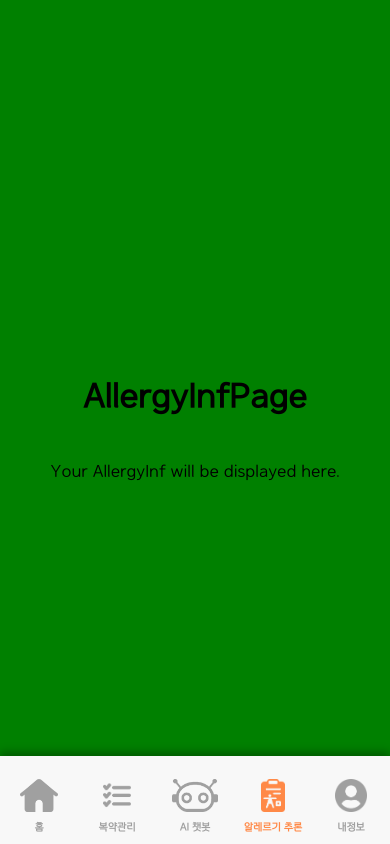
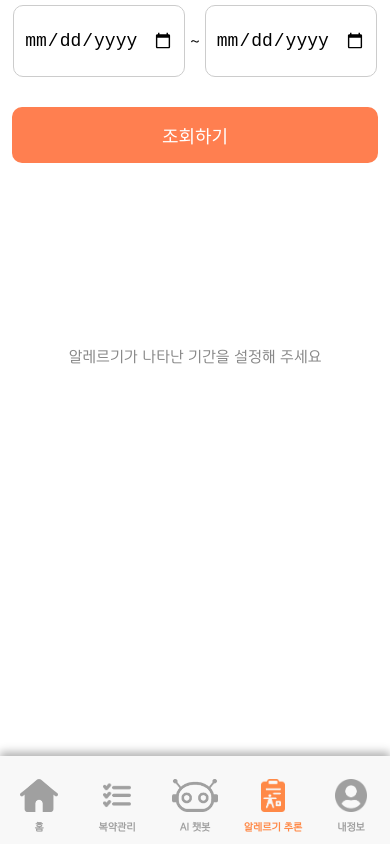
Before and after one commit to KAU-Medicare/Medicare-Frontend, a Vue app: page /allergyInf in a window 390 px wide. Built offline with nearby package versions, Linux system fonts and the light colour scheme; what v-calendar would draw is missing.

Commit message:
추론 상세 정보 페이지 뷰 구현

```diff
--- a/src/components/AllergyInfPage.vue
+++ b/src/components/AllergyInfPage.vue
@@ -1,26 +1,257 @@
 <template>
-  <div class="allergyInf">
-    <h1>AllergyInfPage</h1>
-    <p>Your AllergyInf will be displayed here.</p>
+  <div class="allergy-log">
+    <div class="date-picker">
+      <div>
+        <input type="date" v-model="startDate" />
+      </div>
+      <div>
+        <span>~</span>
+      </div>
+      <div>
+        <input type="date" v-model="endDate" />
+      </div>
+    </div>
+
+    <div class="search-button">
+      <button @click="fetchLogs">조회하기</button>
+    </div>
+
+    <div v-if="logs.length === 0" class="no-data">
+      알레르기가 나타난 기간을 설정해 주세요
+    </div>
+
+    <div v-else class="logs-list">
+      <div v-for="(log, index) in logs" :key="index" class="log-item">
+        <div class="log-content">
+          <h3>발생 일시</h3>
+          <p>{{ log.date }} {{ log.startTime }} ~ {{ log.endTime }}</p>
+          <h4>증상</h4>
+          <div class="symptoms">
+            <span v-for="(symptom, i) in log.symptoms" :key="i" class="tag">{{ symptom }}</span>
+          </div>
+        </div>
+        <div class="log-image">
+          <img :src="log.img" alt="알레르기 증상 사진" />
+        </div>
+      </div>
+    </div>
   </div>
 </template>
 
 <script>
 export default {
-  name: "AllergyInfPage",
+  data() {
+    return {
+      startDate: '',
+      endDate: '',
+      logs: []
+    };
+  },
+  methods: {
+  fetchLogs() {
+    if (!this.startDate || !this.endDate) {
+      alert('시작일과 종료일을 입력하세요.');
+      return;
+    }
+    fetch('/assets/testAllergyList.json')
+      .then(response => {
+        if (!response.ok) {
+          throw new Error('데이터를 불러오는 중 오류가 발생했습니다.');
+        }
+        return response.json();
+      })
+      .then(data => {
+        if (Array.isArray(data)) {
+          const start = new Date(this.startDate);
+          const end = new Date(this.endDate);
+          this.logs = data.filter(item => {
+            const logDate = new Date(item.date);
+            return logDate >= start && logDate <= end;
+          }).map(item => ({
+            date: item.date,
+            startTime: item.startTime,
+            endTime: item.endTime,
+            symptoms: item.symptoms,
+            img: item.img
+          }));
+        } else {
+          console.warn('데이터 형식이 올바르지 않습니다.');
+        }
+      })
+      .catch(error => {
+        console.error('데이터 불러오기 중 오류:', error);
+        alert('데이터를 불러오는 중 문제가 발생했습니다.');
+      });
+  }
+}
+
 };
 </script>
 
 <style scoped>
-.allergyInf {
+.allergy-log {
+  padding: 20px;
+  padding-bottom: 150px; /* 네비게이션 바 여유 공간 추가 */
   display: flex;
   flex-direction: column;
-  height: 100vh;
-  width: 100vw;
-  justify-content: center;
   align-items: center;
-  text-align: center;
-  background-color: green;
+  width: 100%;
+  box-sizing: border-box;
 }
 
+.date-picker {
+  display: flex;
+  align-items: center;
+  gap: 10px;
+  margin-bottom: 30px;
+}
+
+.search-button {
+  margin-bottom: 30px;
+}
+
+.date-picker input[type="date"] {
+  padding: 10px;
+  font-size: 20px;
+  border: 1px solid #ccc;
+  border-radius: 10px;
+  width: 200px;
+  height: 50px;
+}
+
+.search-button button {
+  background-color: #ff7f50;
+  color: white;
+  padding: 20px 200px;
+  border: none;
+  border-radius: 10px;
+  font-size: 20px;
+  cursor: pointer;
+}
+
+.search-button button:hover {
+  background-color: #ff5733;
+}
+
+.no-data {
+  text-align: center;
+  color: #888;
+  font-size: 20px;
+  margin-top: 300px;
+}
+
+.logs-list {
+  margin-top: 20px;
+  width: 100%;
+  max-width: 500px;
+}
+
+.log-item {
+  display: flex;
+  align-items: center;
+  padding: 20px;
+  border: 1px solid #ddd;
+  border-radius: 10px;
+  background-color: #f9f9f9;
+  box-shadow: 0 4px 8px rgba(0, 0, 0, 0.1);
+  width: 500px;
+  margin: 20px 0;
+  transition: transform 0.2s;
+}
+
+.log-item:hover {
+  transform: translateY(-2px);
+}
+
+.log-content {
+  flex: 1;
+  padding-right: 15px;
+}
+
+.log-content h3 {
+  margin: 0;
+  font-size: 25px;
+  font-weight: bold;
+}
+
+.log-content p {
+  margin: 5px 0;
+  font-size: 15px;
+  color: #555;
+}
+
+.log-content h4 {
+  margin: 10px 0;
+  font-size: 25px;
+  font-weight: bold;
+}
+
+.symptoms {
+  display: flex;
+  gap: 5px;
+}
+
+.tag {
+  background-color: #f3f0dc;
+  color: #6e5e2e;
+  padding: 5px 10px;
+  border-radius: 20px;
+  font-size: 10px;
+}
+
+.log-image img {
+  width: 150px;
+  height: 150px;
+  border-radius: 10px;
+  object-fit: cover;
+}
+
+@media (max-width: 768px) {
+  .allergy-log {
+    padding: 5px;
+    padding-bottom: 70px;
+  }
+
+  .date-picker {
+    gap: 5px;
+  }
+
+  .date-picker input[type="date"] {
+    font-size: 18px;
+    width: 150px;
+    height: 50px;
+  }
+
+  .search-button button {
+    font-size: 18px;
+    padding: 15px 150px;
+  }
+
+  .no-data {
+    font-size: 15px;
+    margin-top: 150px;
+  }
+
+  .logs-list {
+    max-width: 95%;
+  }
+
+  .log-item {
+    width: 95%;
+    padding: 10px;
+  }
+
+  .log-content h3, .log-content h4 {
+    font-size: 15px;
+  }
+
+  .log-content p {
+    font-size: 10px;
+  }
+
+  .log-image img {
+    width: 100px;
+    height: 100px;
+  }
+}
 </style>
```
Also changed, not shown: public/assets/testAllergyList.json (+20 -2 lines), 1 other file (tests, documents, lock files or other folders).
